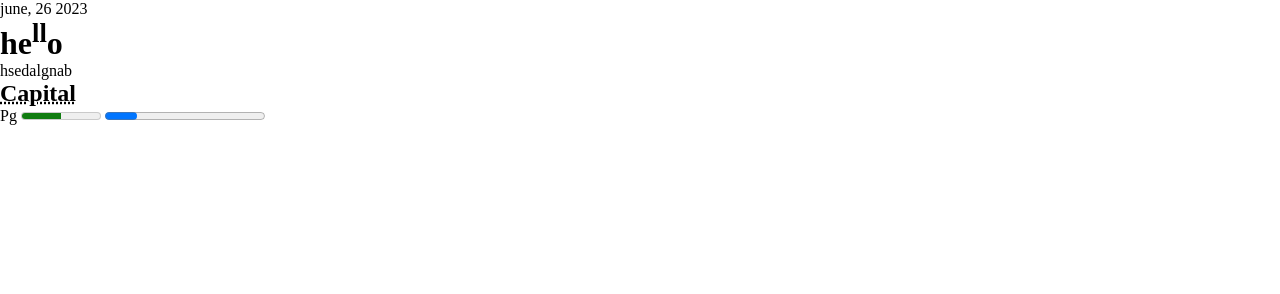
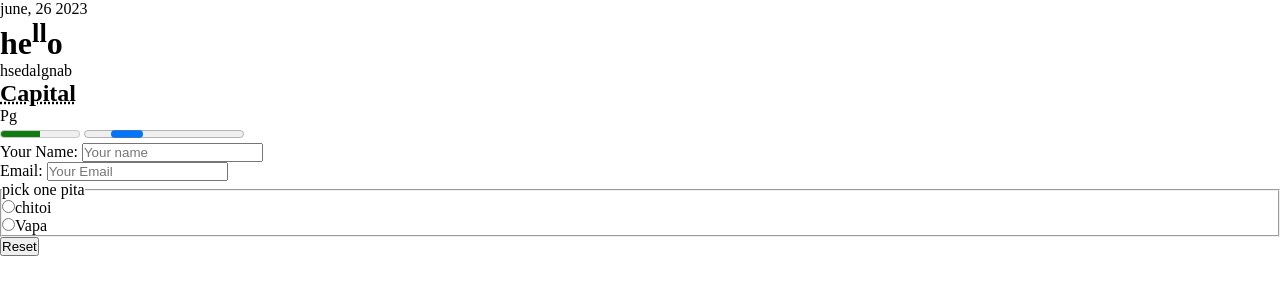
Before and after one commit to shahi-shawal/digital-products-task, a plain HTML site: page test.html in a window 1280 px wide. Drawn offline with Linux system fonts and the light colour scheme.

Commit message:
field set

```diff
--- a/test.css
+++ b/test.css
@@ -2,3 +2,8 @@
     margin: 0;
     padding: 0;
 }
+
+label{
+    display: block;
+    margin-top:0px;
+}
--- a/test.html
+++ b/test.html
@@ -9,7 +9,7 @@
 </head>
 <body>
 
-    <time datetime="yy/mm/d">june, 26 2023</time>
+    <time datetime="2023-07-07">june, 26 2023</time>
     <h1>he<sup>ll</sup>o
     </h1>
     <bdo dir="rtl">bangladesh</bdo>
@@ -18,5 +18,24 @@
     <label class="disk">Pg</label>
     <meter class="disk" value="0.5"></meter>
     <progress id=""></progress>
+
+    <section class="form-section">
+        <form action="">
+            <label for="name">Your Name:
+            <input id="name" type="text" placeholder="Your name">
+            <label for="name">Email:
+            <input type="email" name="" id="Email"placeholder="Your Email">
+            <fieldset>
+                <legend>pick one pita</legend>
+                <label for="chitoi">
+                    <input type="radio" name="vapa" id="chitoi">chitoi
+                </label>
+                <label for="vapa">
+                    <input type="radio" name="vapa" id="vapa">Vapa
+                </label>
+            </fieldset>
+            <input type="reset">
+        </form>
+    </section>
 </body>
 </html>
```
